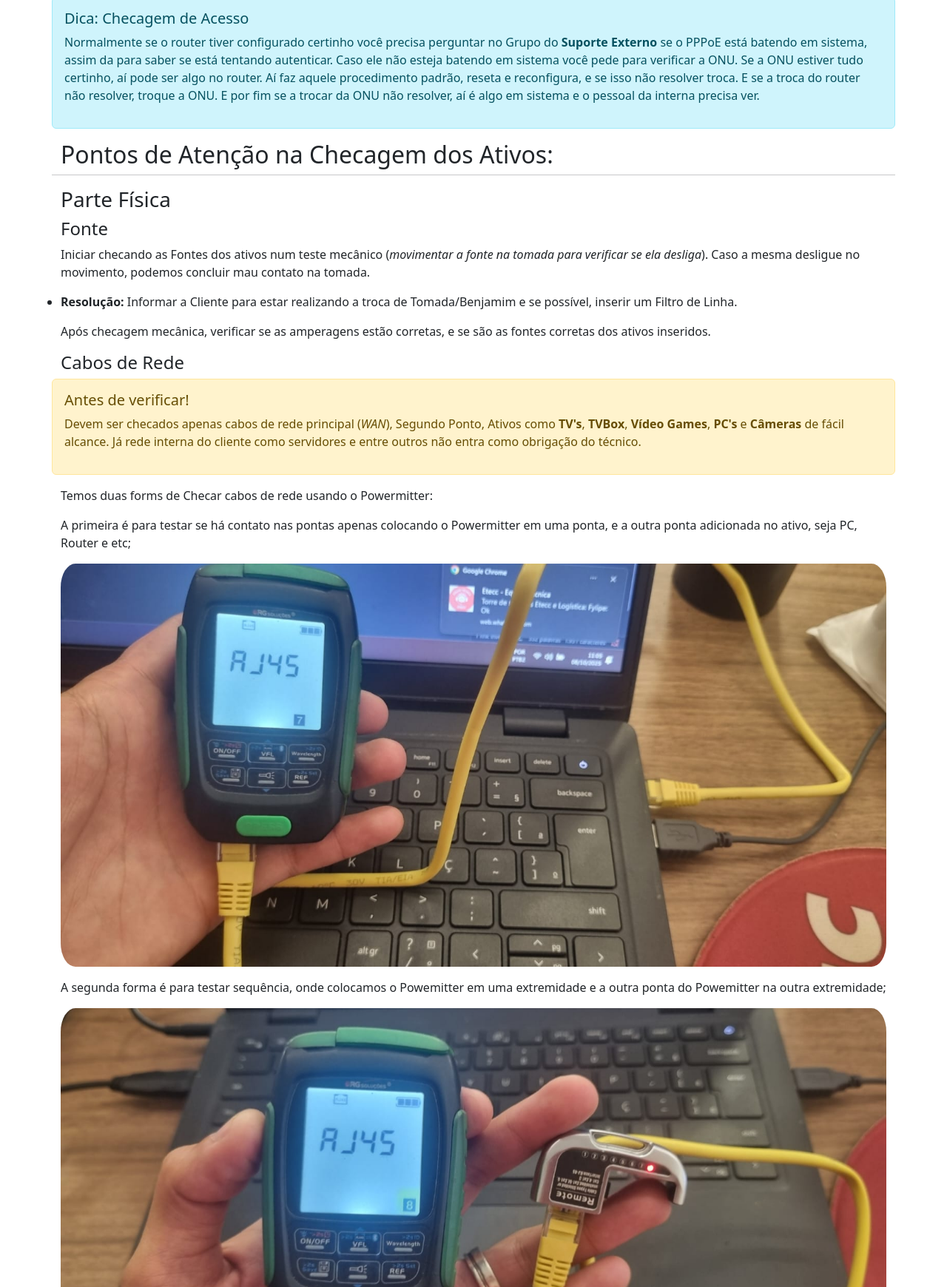
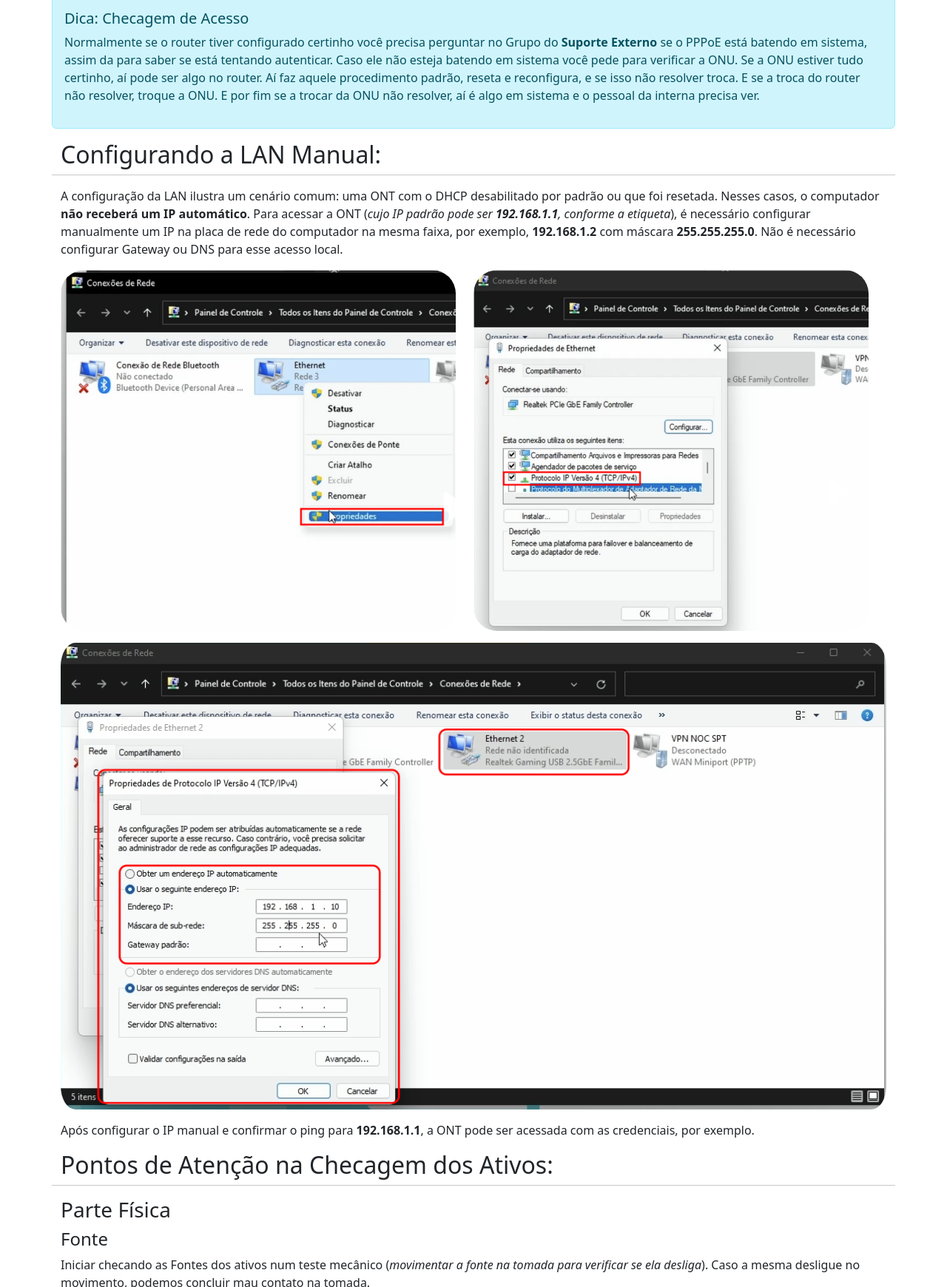
Before and after one commit to ETECC-Telecom/Guia-Telecom, a website with bundled scripts: page paginas/configuracaorouter.html in a window 1280 px wide. Shown: the part 1613-3353 px from the top of the page at 74% size. Built offline with nearby package versions, Linux system fonts and the light colour scheme.

Commit message:
Adicionado complemento de configuração de ip fixo na lan para acessar ONT

```diff
--- a/paginas/configuracaorouter.html
+++ b/paginas/configuracaorouter.html
@@ -118,6 +118,28 @@
                 <h5 class="alert-heading">Dica: Checagem de Acesso</h5>
                 <p>Normalmente se o router tiver configurado certinho você precisa perguntar no Grupo do <b>Suporte Externo</b> se o PPPoE está batendo em sistema,  assim da para saber se está tentando autenticar. Caso ele não esteja batendo em sistema você pede para verificar a ONU. Se a ONU estiver tudo certinho, aí pode ser algo no router. Aí faz aquele procedimento padrão, reseta e reconfigura, e se isso não resolver troca. E se a troca do router não resolver, troque a ONU. E por fim se a trocar da ONU não resolver, aí é algo em sistema e o pessoal da interna precisa ver.</p>
             </div>
+
+            <h2>Configurando a LAN Manual:</h2>
+            <hr>
+
+            <p>
+                A configuração da LAN ilustra um cenário comum: uma ONT com o DHCP desabilitado por padrão ou que foi resetada. Nesses casos, o computador <b>não receberá um IP automático</b>. Para acessar a ONT (<i>cujo IP padrão pode ser <b>192.168.1.1</b>, conforme a etiqueta</i>), é necessário configurar manualmente um IP na placa de rede do computador na mesma faixa, por exemplo, <b>192.168.1.2</b> com máscara <b>255.255.255.0</b>. Não é necessário configurar Gateway ou DNS para esse acesso local.
+            </p>
+
+            <div class="row mb-3">
+                <div class="col-sm-6">
+                    <img class="img-fluid rounded-5" src="/static/Imagens/configurar_lan_manual1.webp"/>
+                </div>
+                <div class="col-sm-6">
+                    <img class="img-fluid rounded-5" src="/static/Imagens/configurar_lan_manual2.webp"/>
+                </div>
+            </div>
+
+            <img class="img-fluid mb-3 rounded-5" src="/static/Imagens/configurar_lan_manual.webp"/>
+
+            <p>
+                Após configurar o IP manual e confirmar o ping para <b>192.168.1.1</b>, a ONT pode ser acessada com as credenciais, por exemplo.
+            </p>
 
             <h2>Pontos de Atenção na Checagem dos Ativos:</h2>
             <hr>
@@ -260,7 +282,7 @@
 
         </div>
     </div>
-    <etecc-revisao version="000" author="Raphael dos Anjos" date="10/10/2025"></etecc-revisao>
+    <etecc-revisao version="001" author="Raphael dos Anjos" date="24/10/2025"></etecc-revisao>
 
     <etecc-footer></etecc-footer>
 
```
Also changed, not shown: static/Imagens/configurar_lan_manual.webp (added), static/Imagens/configurar_lan_manual1.webp (added), static/Imagens/configurar_lan_manual2.webp (added).
